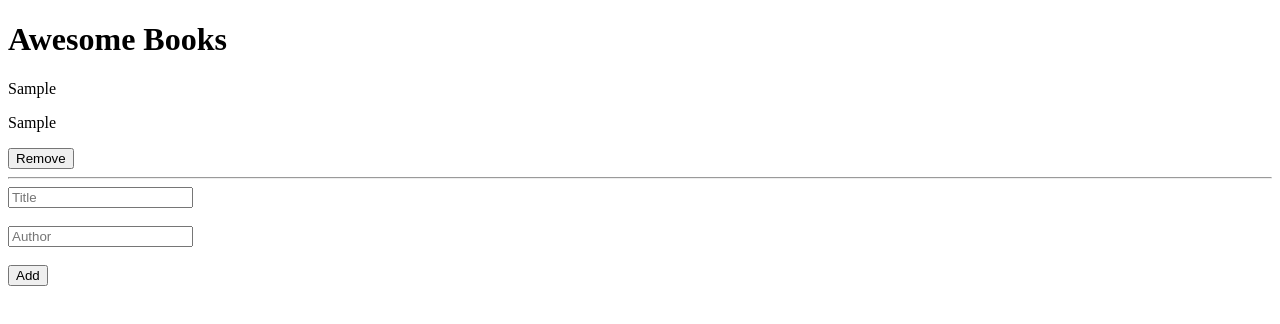
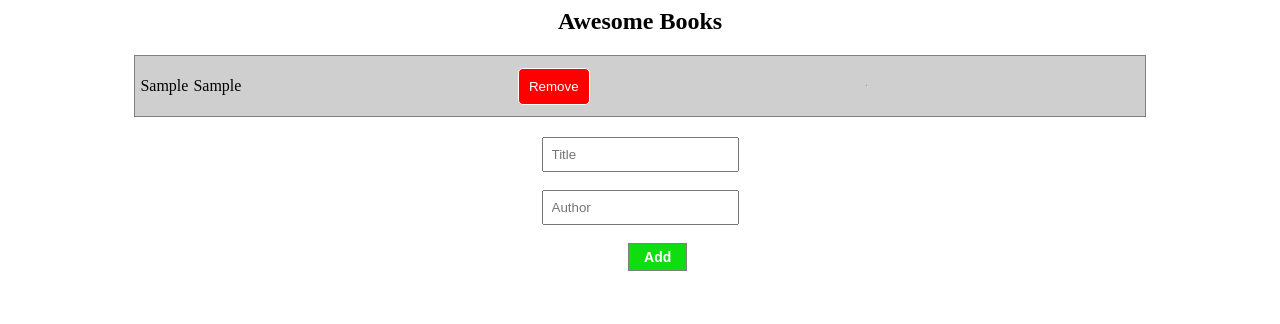
Before and after one commit to BenMKT/Awseome-Books-Project, a plain HTML site: page index.html in a window 1280 px wide. Both pictures are taken after typing "Sample", "Sample" into the empty fields and a click on the button "Add". Drawn offline with Linux system fonts and the light colour scheme.

Commit message:
added styling

```diff
--- a/app.js
+++ b/app.js
@@ -15,7 +15,7 @@ class Book {
   insertHtml() {
     bookSection.innerHTML =''
     this.bookLibrary.forEach((n) => {
-      bookSection.innerHTML += `<div>
+      bookSection.innerHTML += `<div class='book'>
           <p>${n.title}</p>
           <p>${n.author}</p>
           <button class='remove' type='button' onclick='bookList.remove("${n.id}")'>Remove</button>
--- a/index.html
+++ b/index.html
@@ -4,8 +4,10 @@
     <meta charset="UTF-8">
     <meta name="viewport" content="width=device-width, initial-scale=1.0">
     <title>Awesome Books project</title>
+    <link rel="stylesheet" href="styles.css">
 </head>
 <body>
+    <section class="main">
         <h1>
             Awesome Books
         </h1>
@@ -15,8 +17,9 @@
         <form action="">
             <input type="text" name="title" id="title" placeholder="Title"><br><br>
             <input type="text" name="author" id="author" placeholder="Author"><br><br>
-        <button type="submit">Add</button>
+            <button id="addBtn" type="submit">Add</button>
         </form>
         <script src="app.js"></script>
+    </section>
 </body>
 </html>
--- a/styles.css
+++ b/styles.css
@@ -1,3 +1,88 @@
 * {
   box-sizing: border-box;
 }
+
+.main {
+  width: 100%;
+  /* height: 100vh; */
+  display: flex;
+  flex-direction: column;
+  /* justify-content: center; */
+  align-items: center;
+}
+
+#library {
+  margin: 0 auto;
+  width: 80%;
+  border: 1px grey solid;
+  margin-bottom: 20px;
+}
+
+.book {
+  display: flex;
+  justify-content: space-between;
+  align-items: center;
+  gap: 5px;
+  padding: 5px;
+
+}
+
+.book:nth-child(odd) {
+  background-color: rgb(207, 207, 207);
+}
+
+.remove {
+  margin-left: auto;
+  padding: 10px;
+  background-color: red;
+  color: #fff;
+  border: 1px solid #fff;
+  border-radius: 5px;
+  cursor: pointer;
+}
+
+.remove:hover {
+  background-color: #fff;
+  color: red;
+  border: 1px solid gray;
+}
+
+.bottom-border {
+  width: 300px;
+  border-top: 4px solid black;
+  border-radius: 10px;
+  margin: 30px auto 30px auto;
+}
+
+.form {
+  width: 40%;
+  margin: 0 auto;
+  padding: 2%;
+}
+
+h1 {
+  margin: 0 auto 20px auto;
+}
+
+input[type="text"] {
+  /* width: 50%; */
+  padding: 8px;
+}
+
+#addBtn {
+  width: 30%;
+  padding: 5px;
+  margin-left: 44%;
+  color: #fff;
+  background: rgb(15, 221, 15);
+  font-size: 14px;
+  font-weight: 600;
+  cursor: pointer;
+  border: 1px solid gray;
+}
+
+#addBtn:hover {
+  color: rgb(15, 221, 15);
+  background: #fff;
+  border: 1px solid gray;
+}
```
Lines whose indentation alone changed are shown as unchanged.
